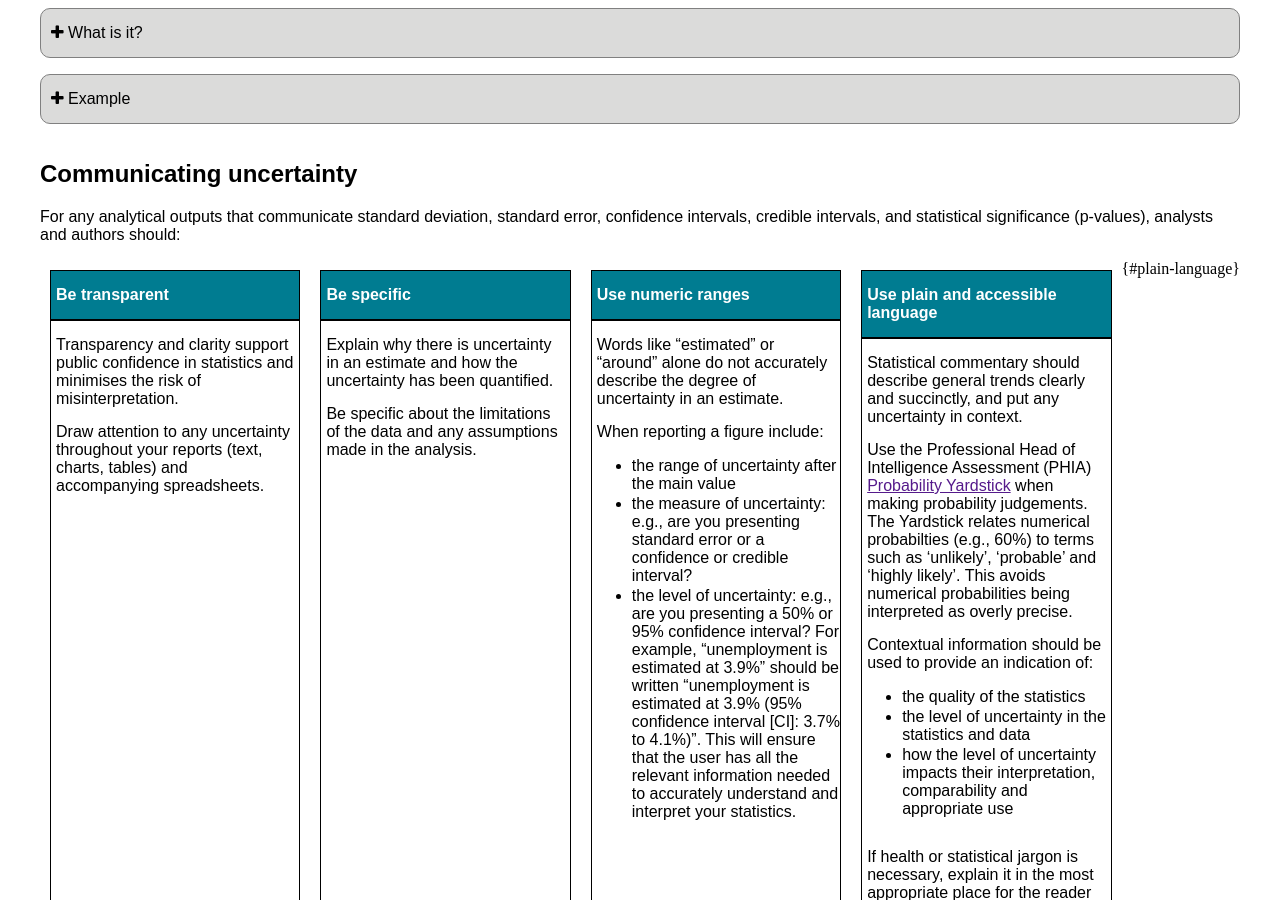
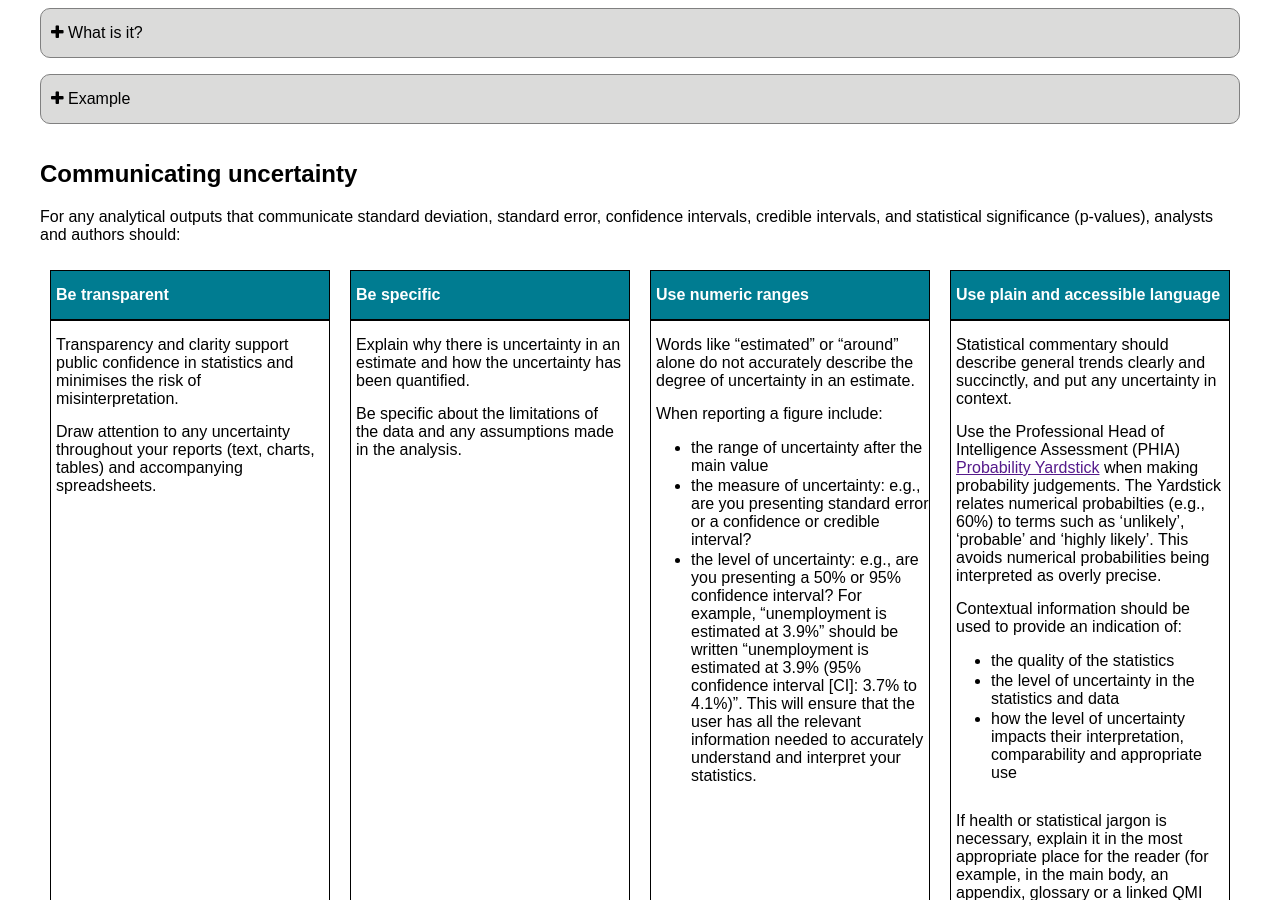
Before and after one commit to BenCuff/github-pages-test, a Jekyll site: the page built from docs/communicating-uncertainty.md, in a window 1280 px wide and 900 px high, scrolled down 2953 px. Built offline with Jekyll 4.4.1, drawn with Linux system fonts in a browser that asks for light colours.

Commit message:
increased width of a card

```diff
--- a/docs/communicating-uncertainty.md
+++ b/docs/communicating-uncertainty.md
@@ -215,7 +215,7 @@
   {% include card.html content=card_content_1 title="Be transparent" %}
   {% include card.html content=card_content_2 title="Be specific" %}
   {% include card.html content=card_content_3 title="Use numeric ranges" %}
-  {% include card.html content=card_content_4 title="Use plain and accessible language" %}{#plain-language}
+  {% include card.html content=card_content_4 title="Use plain and accessible language" id="plain-language" %}
   <style>#plain-language{flex:1.5}</style>
 {% include cards-container-end.html %}
 
```
